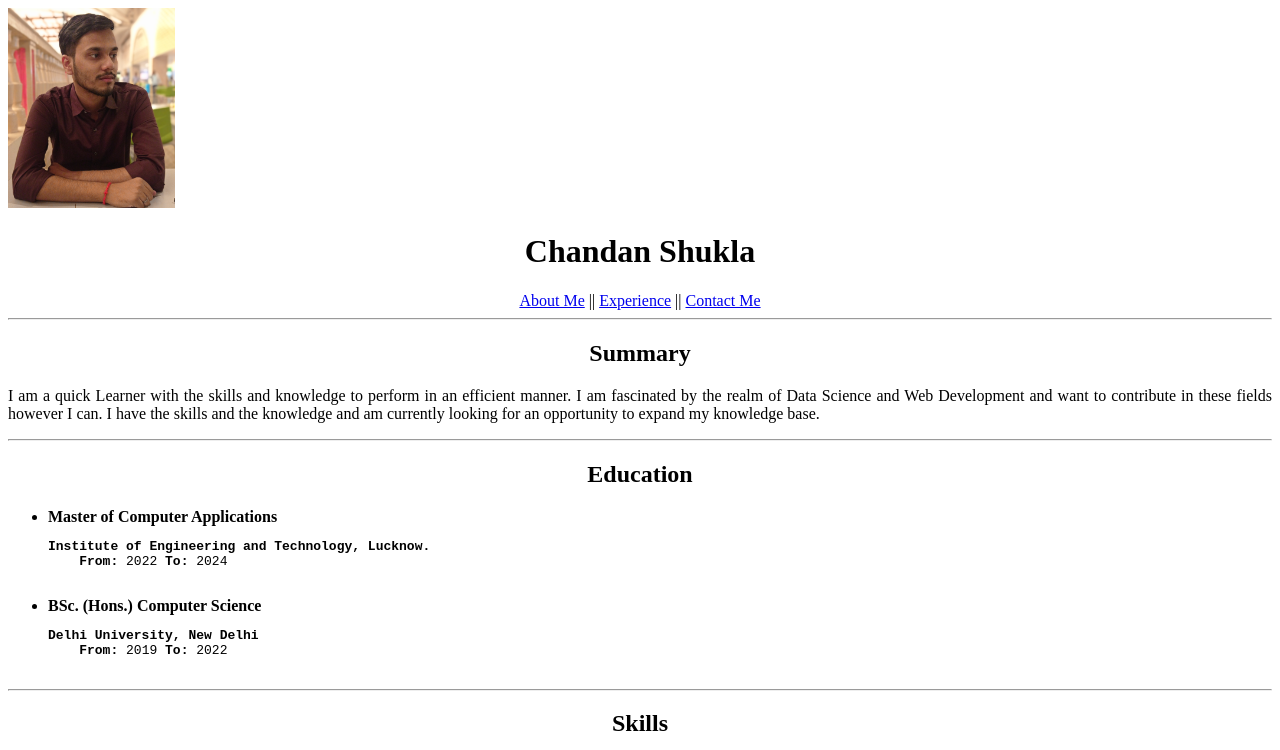
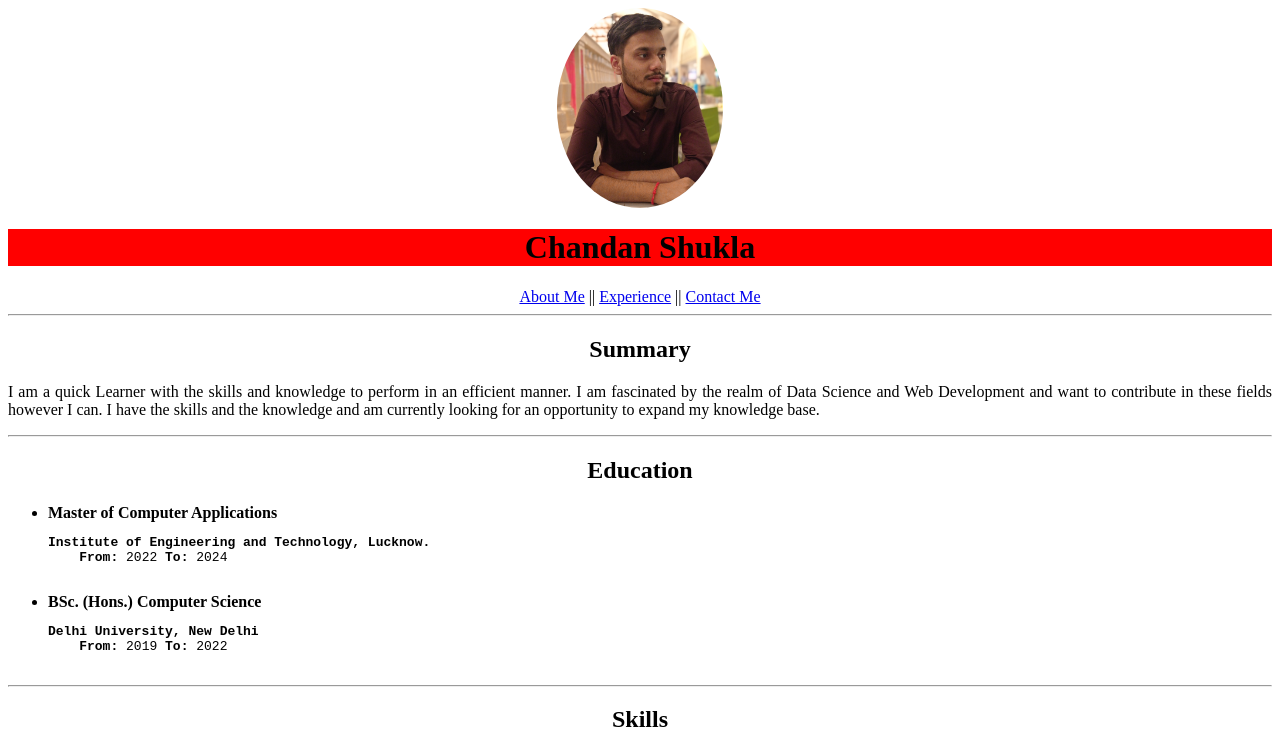
Before and after one commit to ChandanShukla28/html-portfolio, a plain HTML site: page index.html in a window 1280 px wide. Shown: the top 750 px of the page. Drawn offline with Linux system fonts and the light colour scheme.

Commit message:
Update index.html

```diff
--- a/index.html
+++ b/index.html
@@ -5,8 +5,12 @@
     <meta name="viewport" content="width=device-width, initial-scale=1.0">
     <title>My Resume</title>
     <style>
-
-
+        #img1
+        {
+            border-radius: 50%;
+            display: block;
+            margin: auto;
+        }
         body
         {
             text-align: justify;
@@ -24,7 +28,7 @@
 </head>
 <body>
     <img id ="img1" src="./ProfilePic.png" alt="Profile-Pic" height="200px">
-    <h1>Chandan Shukla</h1>
+    <h1 style="background-color:red">Chandan Shukla</h1>
     <div><a href = "#summary">About Me</a> || <a href = "#experience">Experience</a> || <a href = "#contact">Contact Me</a> </div>
     <hr>
     <h2 id="summary">Summary</h2>
```
